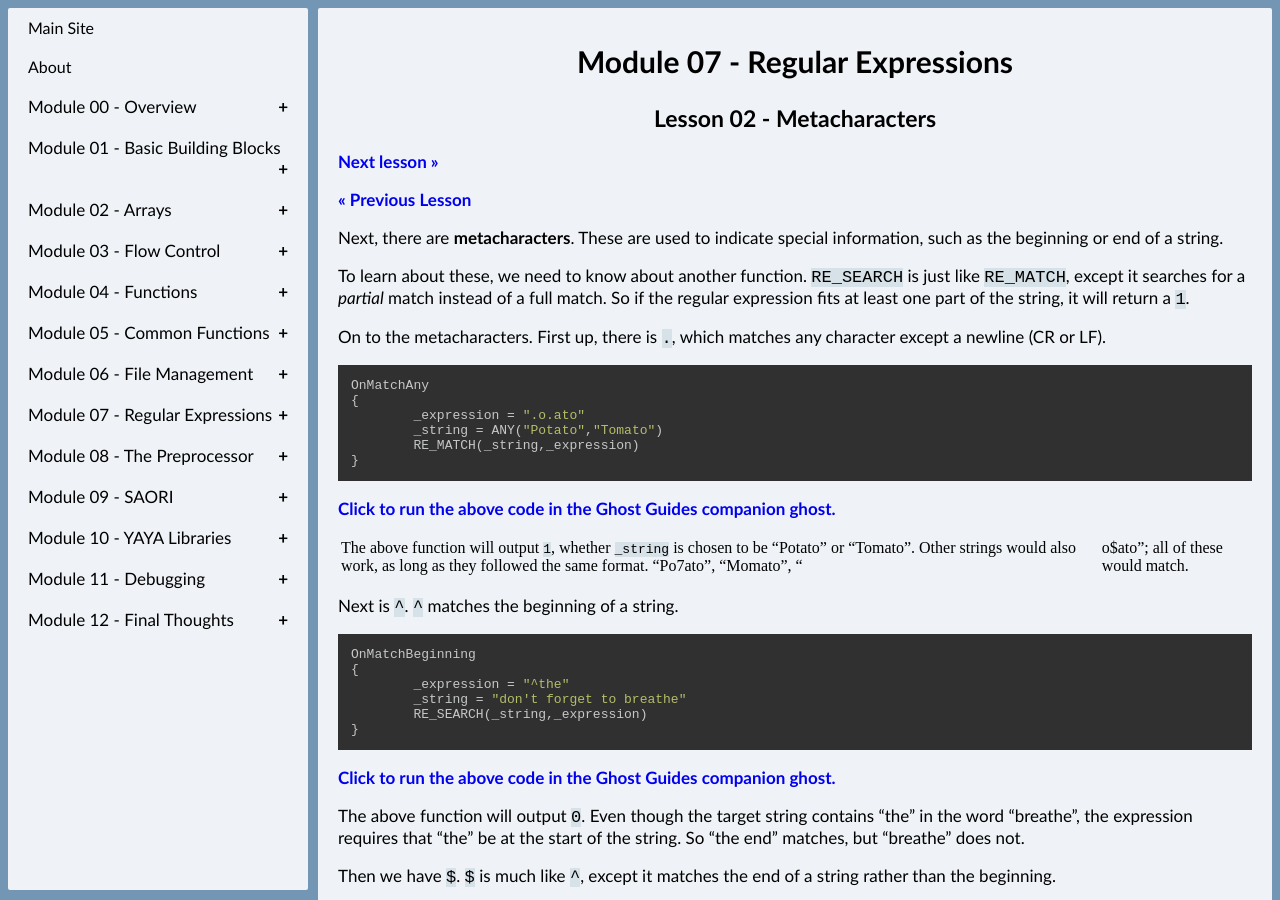
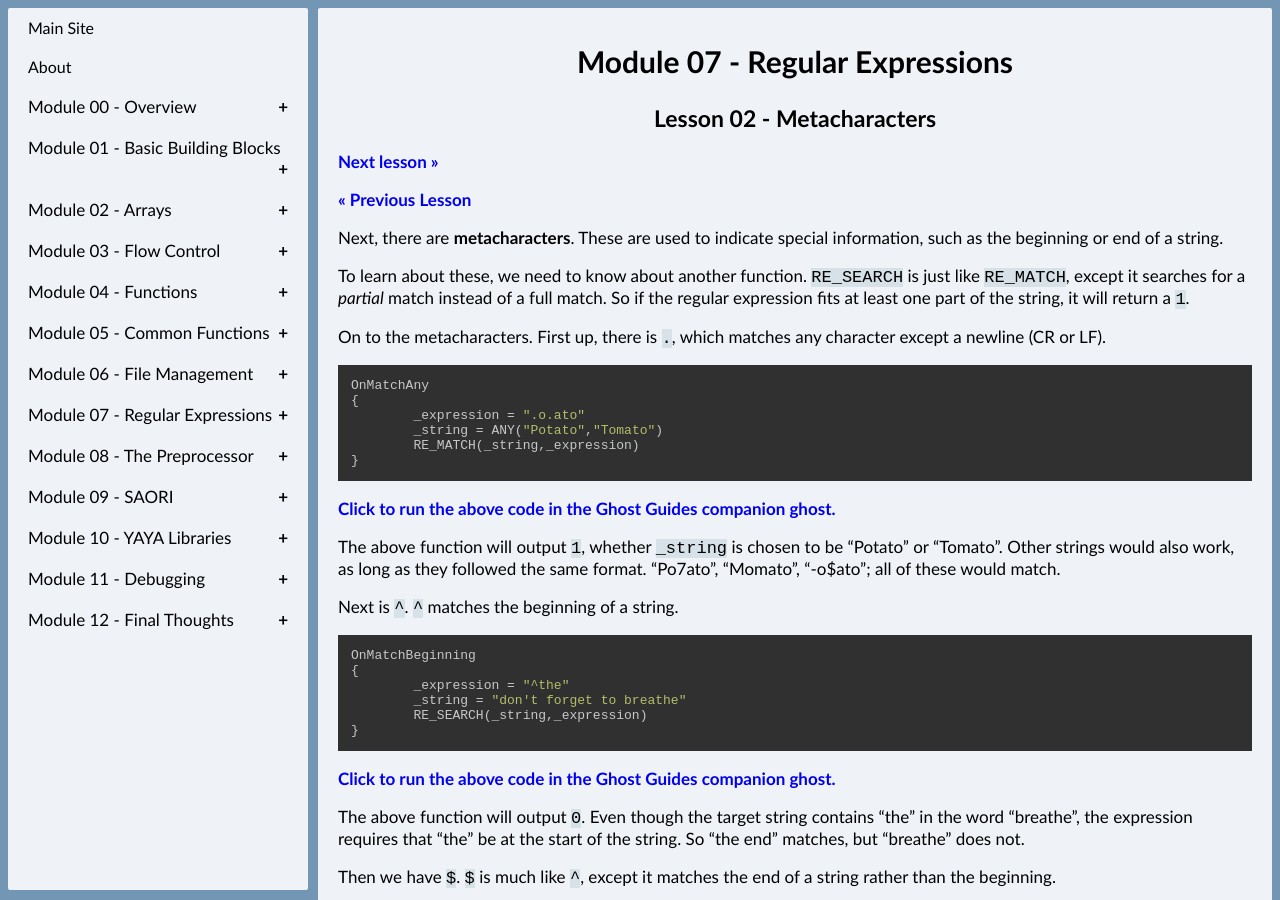
Before and after one commit to Zichqec/YAYA_Fundamentals, a Jekyll site: the page built from module_07_regular_expressions/02_metacharacters.md, in a window 1280 px wide and 900 px high. Built offline with Jekyll 4.4.1, drawn with Linux system fonts in a browser that asks for light colours; our own code applies the rules of GitHub Pages for plain Markdown files.

```diff
--- a/module_07_regular_expressions/02_metacharacters.md
+++ b/module_07_regular_expressions/02_metacharacters.md
@@ -23,7 +23,7 @@ OnMatchAny
 
 [Click to run the above code in the Ghost Guides companion ghost.](https://zichqec.github.io/YAYA_Fundamentals/jump.html?url=x-ukagaka-link%3Atype%3Devent%26ghost%3DGhost%20Guides%26info%3DOnExample.M7.L2.MatchAny)
 
-The above function will output `1`, whether `_string` is chosen to be "Potato" or "Tomato". Other strings would also work, as long as they followed the same format. "Po7ato", "Momato", "|o$ato"; all of these would match.
+The above function will output `1`, whether `_string` is chosen to be "Potato" or "Tomato". Other strings would also work, as long as they followed the same format. "Po7ato", "Momato", "-o$ato"; all of these would match.
 
 Next is `^`. `^` matches the beginning of a string.
 
```
